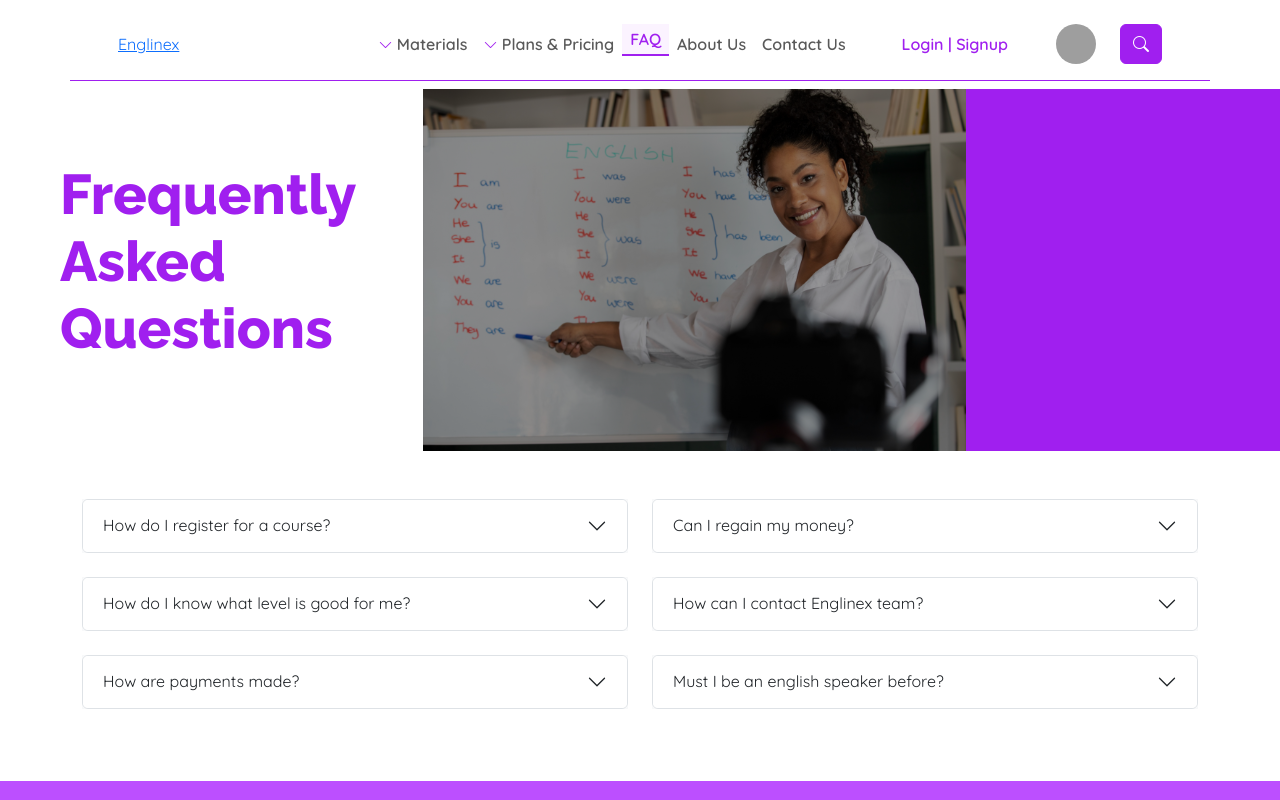
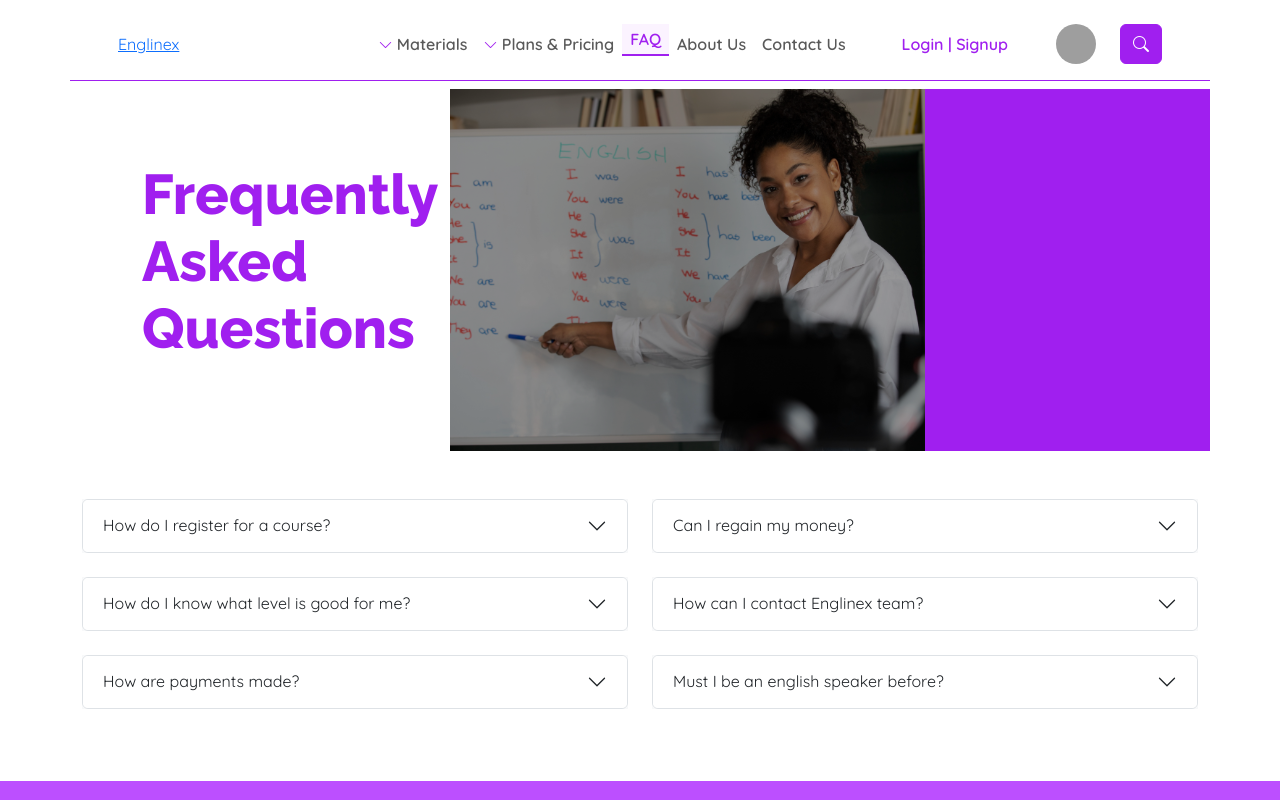
Before and after one commit to MERCURY-TECH/englinex.com-LMS, a Vue app in the folder ui/: page /FAQ in a window 1280 px wide. Shown: the top 800 px of the page. Built offline with nearby package versions, Linux system fonts and the light colour scheme; grey boxes are pictures that could not be loaded; what @ckeditor/ckeditor5-vue would draw is missing.

Commit message:
adjust the about faq page

```diff
--- a/ui/src/views/FAQPage.vue
+++ b/ui/src/views/FAQPage.vue
@@ -1,6 +1,6 @@
 <template>
 	<WebsiteTemplate>
-    <section style="overflow: hidden;">
+    <section style="overflow: hidden;" class="container">
       <div class="row">
         <div class="col-md-4 p-5">
           <p class="display-4 p-4 primary-text" style="font-family: 'Raleway', sans-serif;">Frequently Asked Questions</p>
```
